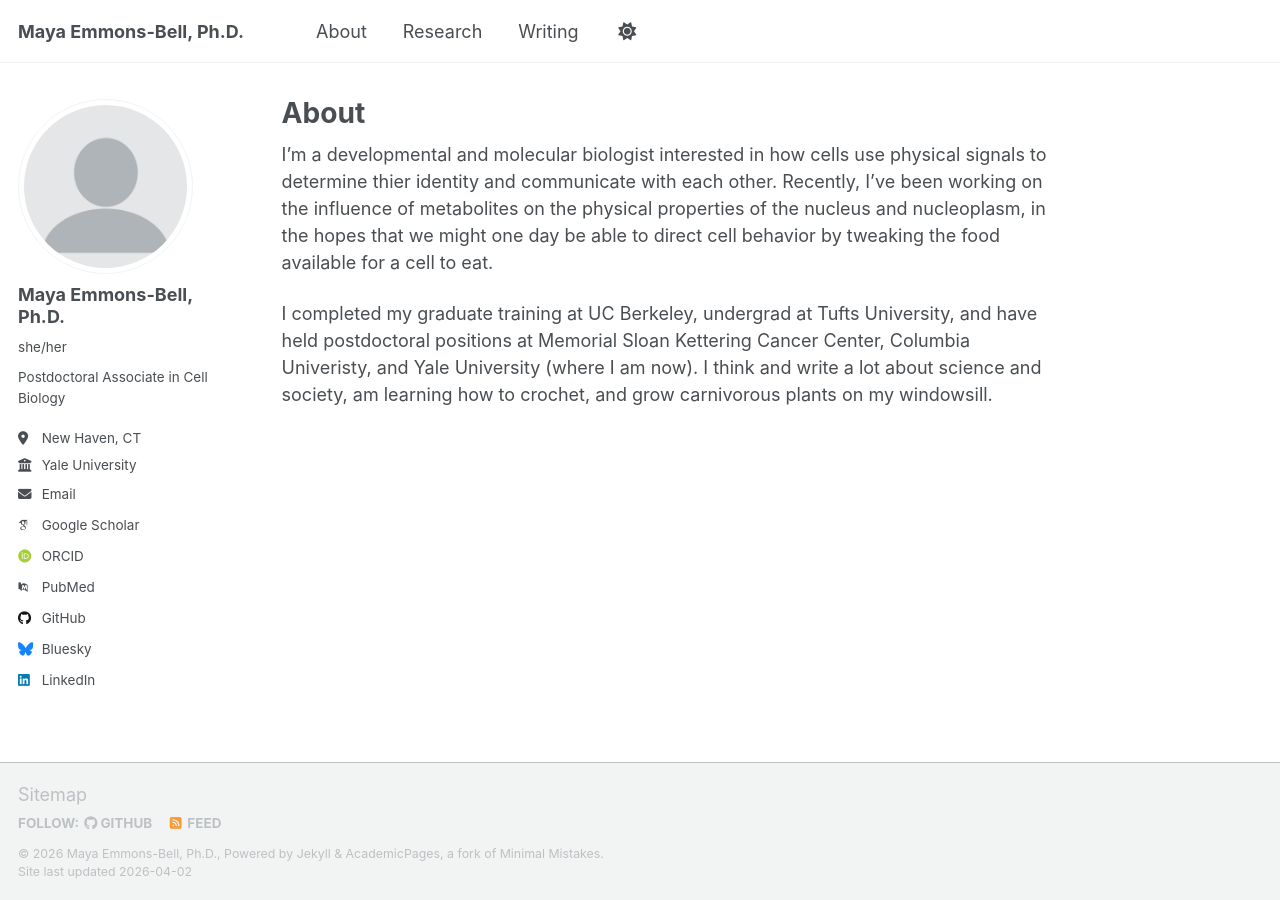
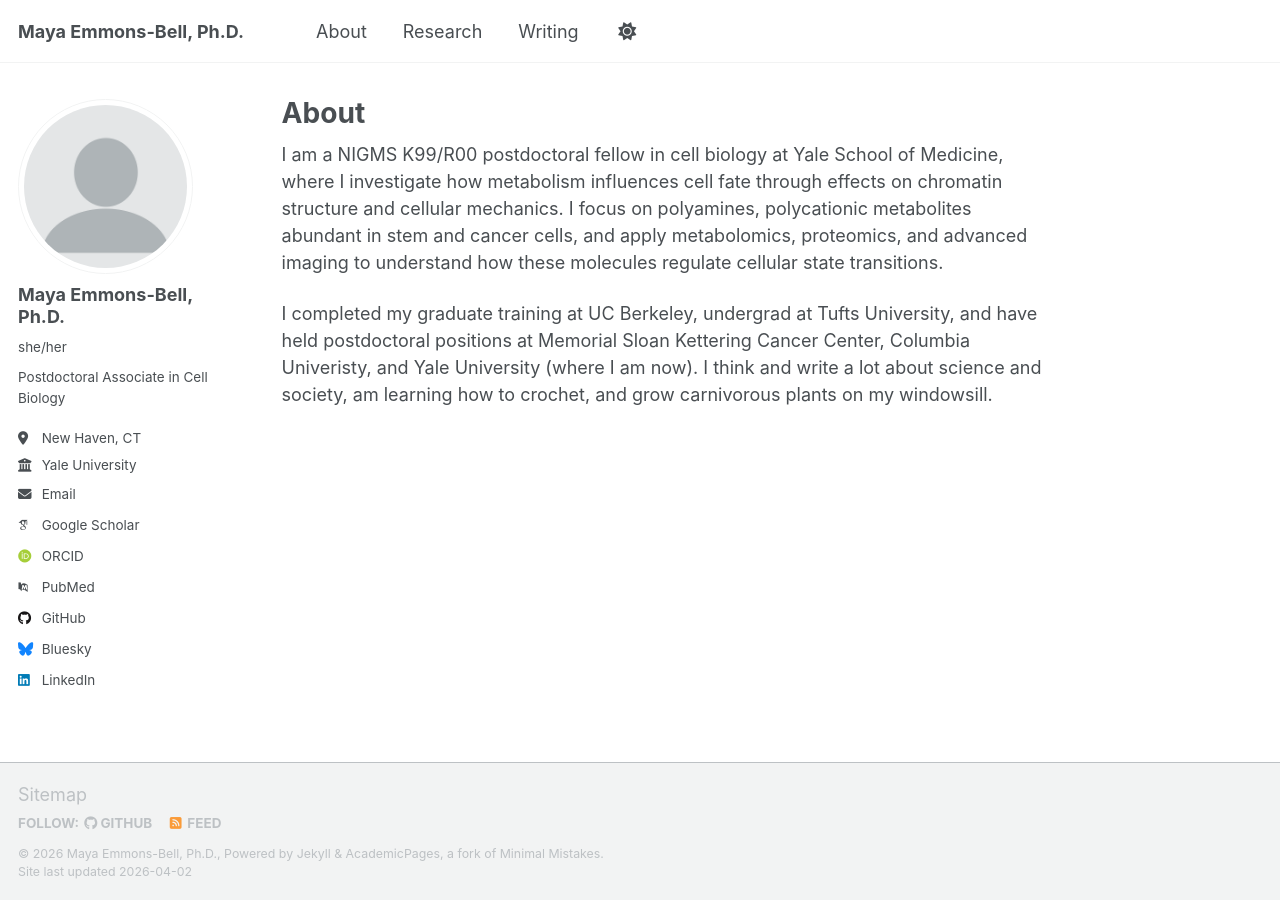
Before and after one commit to mayaeb/mayaeb.github.io, a Jekyll site: the page built from _pages/about.md, in a window 1280 px wide. Built offline with Jekyll 4.4.1, drawn with Linux system fonts in a browser that asks for light colours; some web fonts are replaced; a script that is not in the unit is left out.

Commit message:
Update about.md

```diff
--- a/_pages/about.md
+++ b/_pages/about.md
@@ -7,6 +7,13 @@ redirect_from:
   - /about.html
 ---
 
-I'm a developmental and molecular biologist interested in how cells use physical signals to determine thier identity and communicate with each other. Recently, I've been working on the influence of metabolites on the physical properties of the nucleus and nucleoplasm, in the hopes that we might one day be able to direct cell behavior by tweaking the food available for a cell to eat.
+I am a NIGMS K99/R00 postdoctoral fellow in cell biology at Yale School of Medicine,
+where I investigate how metabolism influences cell fate through effects on chromatin
+structure and cellular mechanics. I focus on polyamines, polycationic metabolites
+abundant in stem and cancer cells, and apply metabolomics, proteomics, and advanced
+imaging to understand how these molecules regulate cellular state transitions.
 
-I completed my graduate training at UC Berkeley, undergrad at Tufts University, and have held postdoctoral positions at Memorial Sloan Kettering Cancer Center, Columbia Univeristy, and Yale University (where I am now). I think and write a lot about science and society, am learning how to crochet, and grow carnivorous plants on my windowsill.
+I completed my graduate training at UC Berkeley, undergrad at Tufts University, and have held
+postdoctoral positions at Memorial Sloan Kettering Cancer Center, Columbia Univeristy, and
+Yale University (where I am now). I think and write a lot about science and society, am
+learning how to crochet, and grow carnivorous plants on my windowsill.
```
